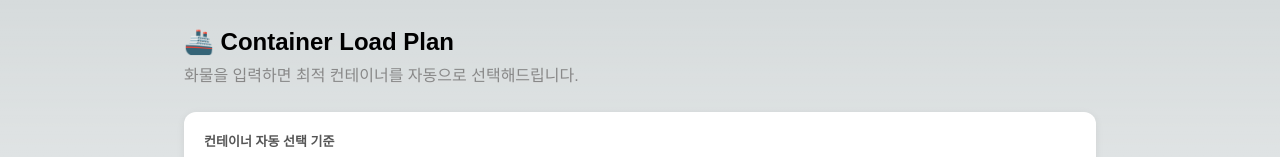
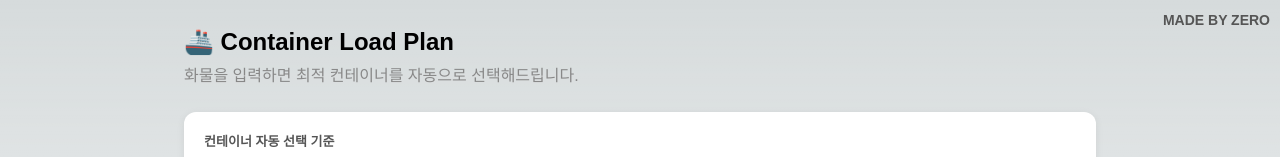
Before and after one commit to malgm-kim/clp-site, a Next.js app: page / in a window 1280 px wide. Shown: the top 157 px of the page. Built offline with nearby package versions, Linux system fonts and the light colour scheme.

Commit message:
Update page.tsx
MADE BY ZERO :)

```diff
--- a/app/page.tsx
+++ b/app/page.tsx
@@ -1435,7 +1435,18 @@ export default function Home() {
       <p style={{ color: '#888', marginBottom: 24 }}>
         화물을 입력하면 최적 컨테이너를 자동으로 선택해드립니다.
       </p>
-
+      <div
+        style={{
+          position: 'absolute',
+          top: 10,
+          right: 10,
+          fontWeight: 'bold',
+          fontSize: '14px',
+          color: '#555',
+        }}
+      >
+        MADE BY ZERO
+      </div>
       <section
         style={{
           background: 'white',
```
